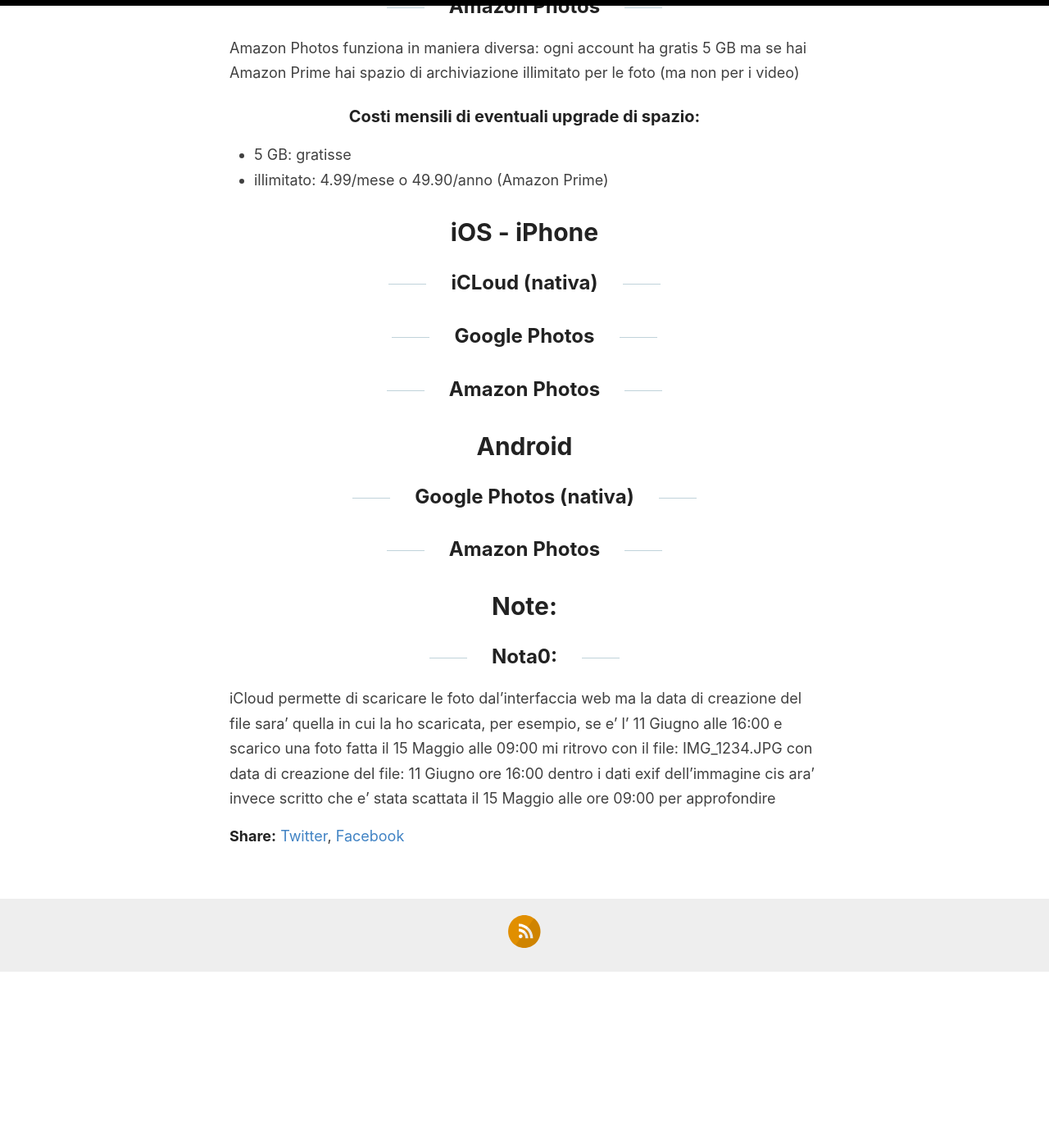
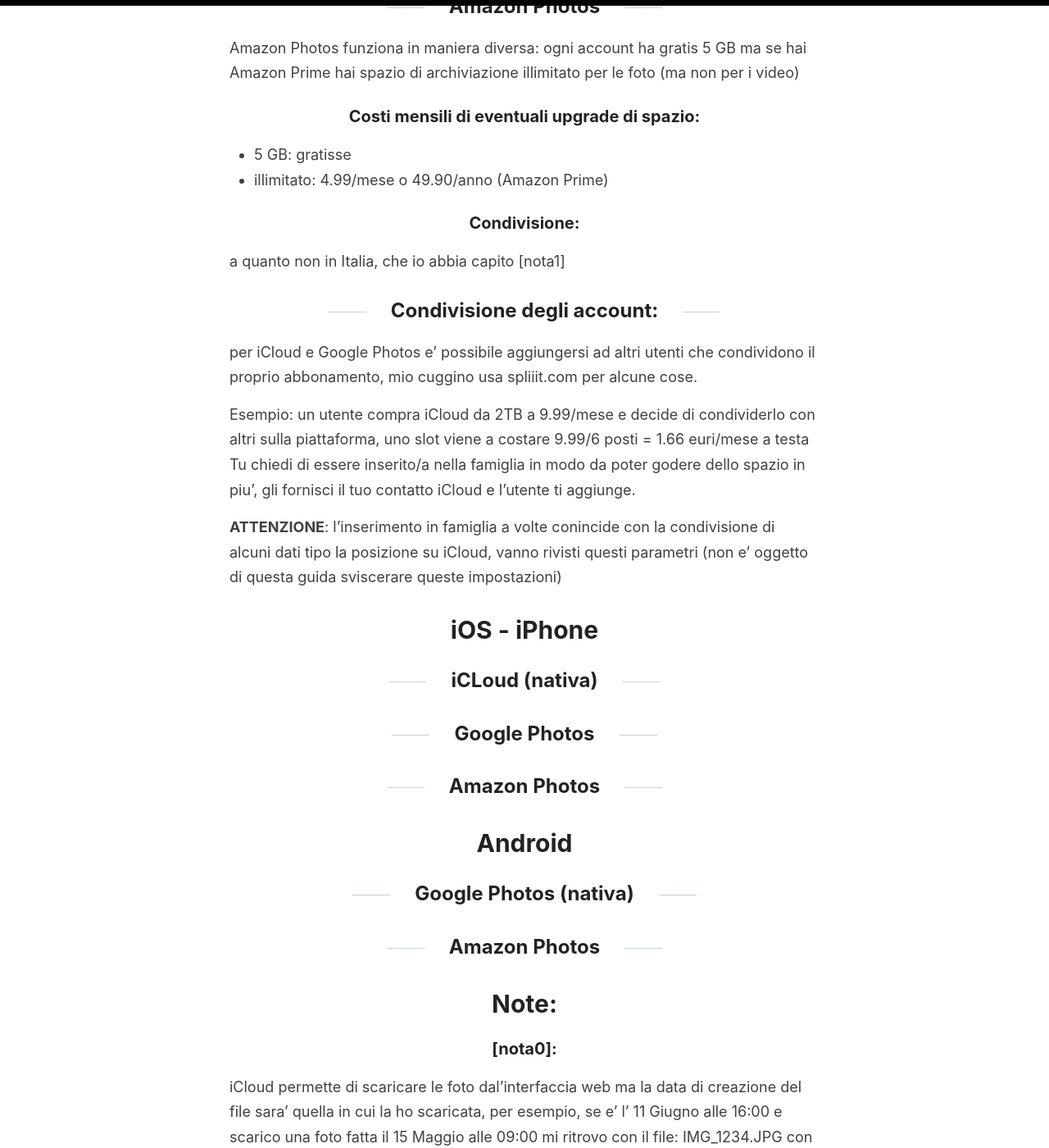
Before and after one commit to robe-varie/robe-varie.github.io, a Jekyll site: the page built from _posts/2023-06-11-BackupFotoSmartphone.md, in a window 1280 px wide and 1400 px high, scrolled down 2570 px. Shown: the whole window at 82% size. Built offline with Jekyll 4.4.1, drawn with Linux system fonts in a browser that asks for light colours; before the commit the page ends 3755 px from its top, so only the background shows below that; some of the changed text lies outside the part shown.

Commit message:
Update 2023-06-11-BackupFotoSmartphone.md

```diff
--- a/_posts/2023-06-11-BackupFotoSmartphone.md
+++ b/_posts/2023-06-11-BackupFotoSmartphone.md
@@ -19,7 +19,8 @@ Prima svisceriamo i costi e lo spazio messo a disposizione e poi le impostazioni
 
 
 # Costi e spazio
-## iCLoud
+
+## iCloud
 iCloud, il cloud di Apple, e' la soluzione nativa per il backup degli iPhone/iPad,
 un profilo iCLoud e' gratuito e "regala" 5GB di spazio per i backup, non sono tanti.
 
@@ -36,7 +37,7 @@ NB: non e' possibile cambiare famiglia per piu' di una volta all'anno, mi pare
 
 ### Varie:
 - e' raggiungibile via interfaccia WEB?: **si**
-- e' possibile scaricare semplicemente le foto dall'interfaccia web?: **si, circa, vedi nota0 in fondo**
+- e' possibile scaricare semplicemente le foto dall'interfaccia web?: **si, circa, vedi [nota0] in fondo**
 
 ### NB:
 iPhone di default salva foto e video in formato proprietario, se non si hanno esigenze particolari il consiglio e' quello di impostarlo in modalita' piu' compatibile:
@@ -66,6 +67,19 @@ Amazon Photos funziona in maniera diversa: ogni account ha gratis 5 GB ma se hai
 - 5 GB: gratisse
 - illimitato: 4.99/mese o 49.90/anno (Amazon Prime)
 
+### Condivisione:
+a quanto non in Italia, che io abbia capito [nota1]
+
+## Condivisione degli account:
+per iCloud e Google Photos e' possibile aggiungersi ad altri utenti che condividono il proprio abbonamento,
+mio cuggino usa spliiit.com per alcune cose.
+
+Esempio: un utente compra iCloud da 2TB a 9.99/mese e decide di condividerlo con altri sulla piattaforma,
+uno slot viene a costare 9.99/6 posti = 1.66 euri/mese a testa
+Tu chiedi di essere inserito/a nella famiglia in modo da poter godere dello spazio in piu', gli fornisci il tuo contatto iCloud e l'utente ti aggiunge.
+
+**ATTENZIONE**: l'inserimento in famiglia a volte conincide con la condivisione di alcuni dati tipo la posizione su iCloud, vanno rivisti questi parametri (non e' oggetto di questa guida sviscerare queste impostazioni)
+
 
 # iOS - iPhone
 
@@ -84,9 +98,13 @@ Amazon Photos funziona in maniera diversa: ogni account ha gratis 5 GB ma se hai
 
 
 # Note:
-## Nota0:
+### [nota0]:
 iCloud permette di scaricare le foto dal'interfaccia web ma la data di creazione del file sara' quella in cui la ho scaricata,
 per esempio, se e' l' 11 Giugno alle 16:00 e scarico una foto fatta il 15 Maggio alle 09:00 mi ritrovo con il file:
 IMG_1234.JPG con data di creazione del file: 11 Giugno ore 16:00
 dentro i dati exif dell'immagine cis ara' invece scritto che e' stata scattata il 15 Maggio alle ore 09:00
 per approfondire
+
+### [nota1]:
+sembra sia attivo in altri paesi tipo la Francia,
+vedi: https://www.spliiit.com/it/blog/post/comment-partager-son-compte-amazon-prime
```
